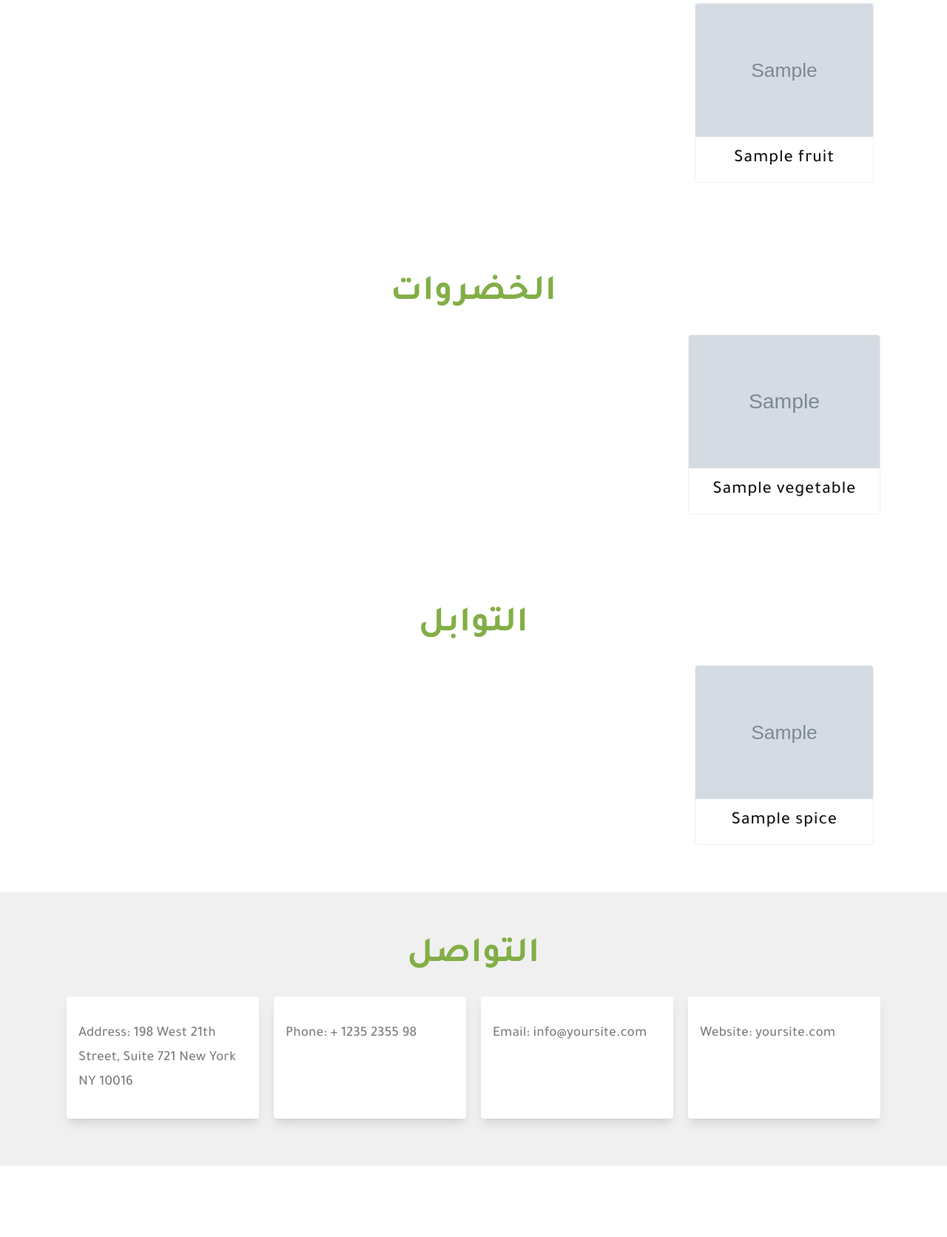
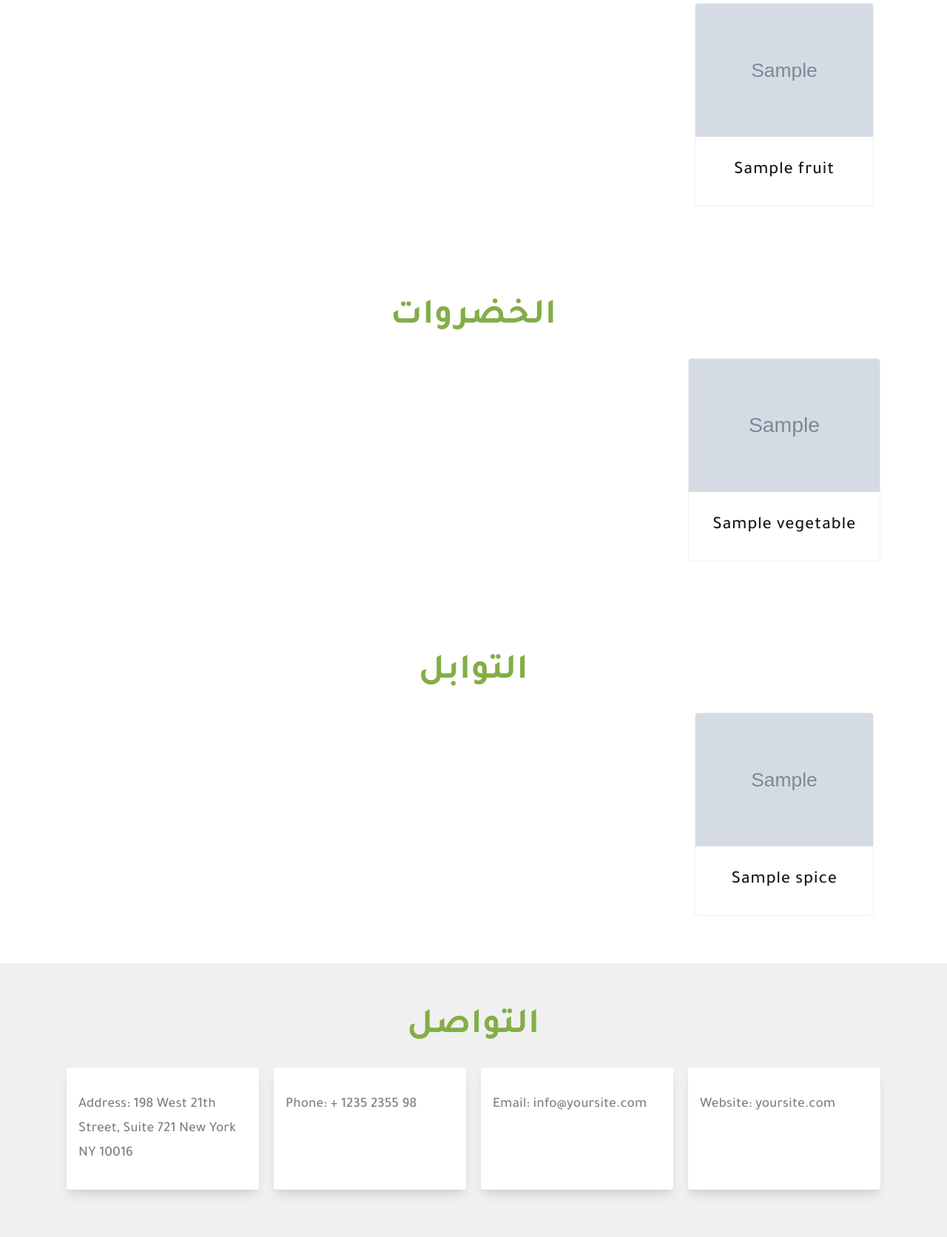
Before and after one commit to Momen-2/El-Wafaa-Website, a Django app: template base/templates/base/home.html in a window 1280 px wide. Shown: the part 937-2609 px from the top of the page at 74% size. Before the commit the page ends 2513 px from the top, so only its background shows below. Run offline with Django 3.2, Linux system fonts and the light colour scheme; the template is opened without the code that fills it: most values are stand-ins (such as "Sample title", 1, 10 or a date in 2020); grey boxes marked "Sample" are stand-in pictures.

Commit message:
Make some modifications in the design

```diff
--- a/static/css/style.css
+++ b/static/css/style.css
@@ -335,12 +335,10 @@ section h2 {
 }
 .products .product .product-info {
   padding: 0 1em;
-  line-height: normal;
-  margin-bottom: 1em;
+  margin: 1em;
 }
 .products .product .product-info h4 {
   line-height: normal;
-  margin: 1rem;
   text-align: center;
   font-weight: 500;
 }
```
